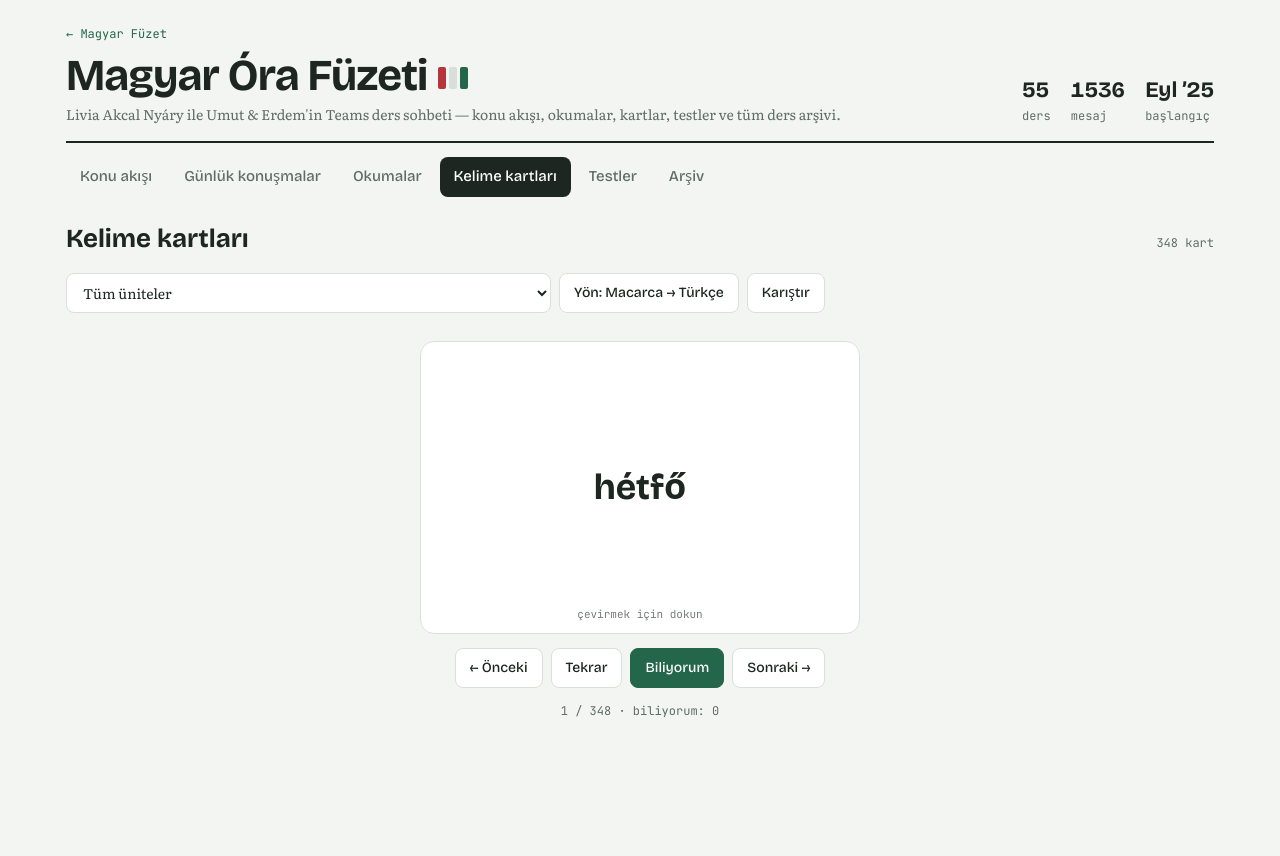
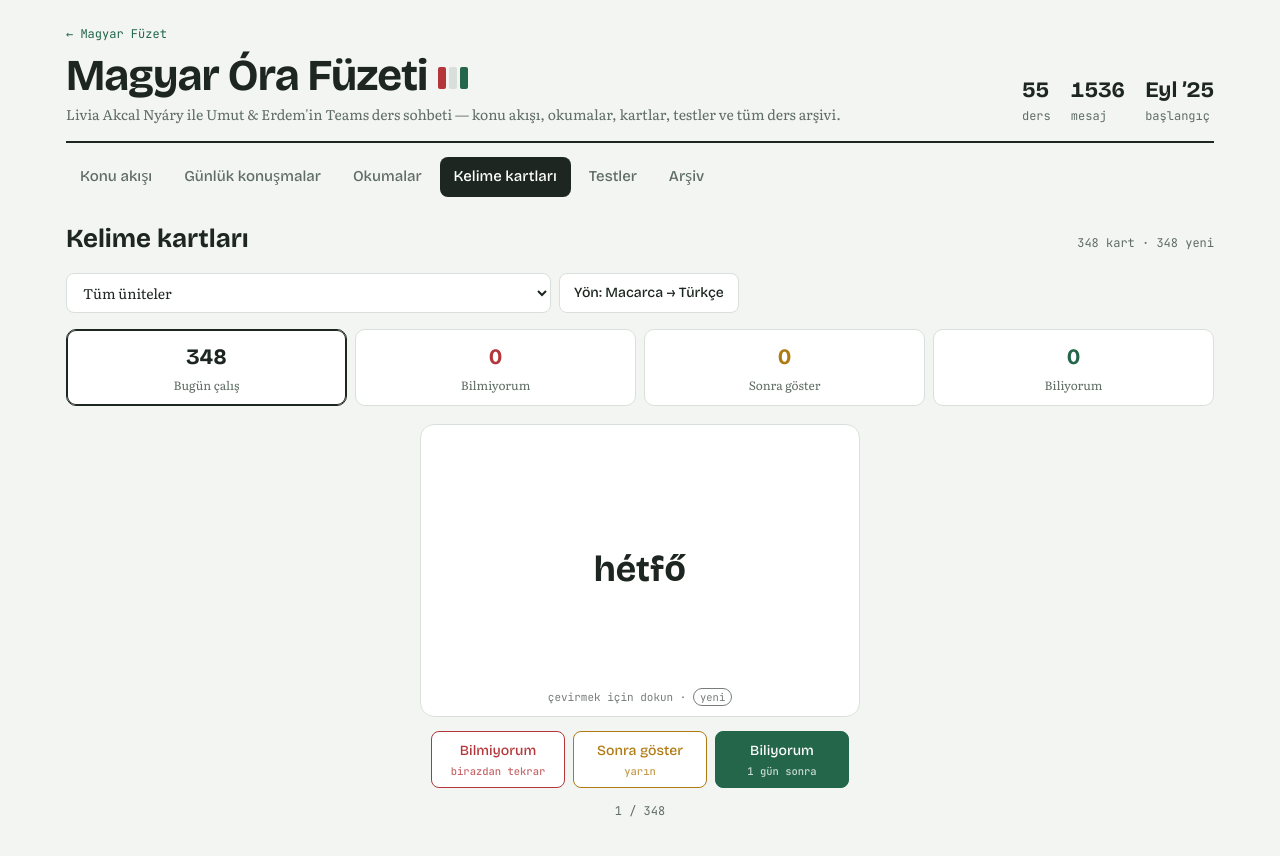
Before and after one commit to umutasilkefeli/Magyarora, a plain HTML site: page ders.html in a window 1280 px wide. Both pictures are taken after a click on the button "Kelime kartları". Before the commit the page ends 800 px from the top, so only its background shows below. Drawn offline with nearby package versions, Linux system fonts and the light colour scheme.

Commit message:
Add files via upload

```diff
--- a/ders.html
+++ b/ders.html
@@ -149,6 +149,17 @@ select.us{width:auto;max-width:min(360px,100%);font:inherit;font-size:14px;paddi
 .reveal{all:unset;cursor:pointer;font-family:var(--f-mono);font-size:12px;color:var(--accent);text-decoration:underline}
 .kh{font-family:var(--f-mono);font-size:11px;letter-spacing:.08em;text-transform:uppercase;color:var(--muted);margin:18px 0 6px;font-weight:500}
 @media (max-width:760px){.dl{max-width:95%}}
+.piles{display:grid;grid-template-columns:repeat(4,minmax(0,1fr));gap:8px;margin:0 0 6px}
+.pile{all:unset;cursor:pointer;display:grid;gap:2px;text-align:center;padding:10px 6px;border-radius:10px;border:1px solid var(--line);background:var(--paper)}
+.pile b{font-family:var(--f-display);font-size:22px;font-variant-numeric:tabular-nums}.pile span{font-size:12px;color:var(--muted)}
+.pile[aria-pressed="true"]{border-color:var(--ink);box-shadow:inset 0 0 0 1px var(--ink)}
+.pile.no b{color:var(--red)}.pile.later b{color:#b07a12}.pile.yes b{color:var(--accent)}
+.pile:focus-visible{outline:2px solid var(--accent);outline-offset:2px}
+.rate .btn{display:grid;gap:1px;text-align:center;min-width:104px}.rate .btn small{font-family:var(--f-mono);font-size:10.5px;opacity:.75}
+.r-no{border-color:var(--red);color:var(--red)}.r-later{border-color:#b07a12;color:#b07a12}.r-yes{background:var(--accent);border-color:var(--accent);color:var(--paper)}
+.tag{font-family:var(--f-mono);font-size:10.5px;padding:1px 6px;border-radius:999px;border:1px solid currentColor}
+.tag.no{color:var(--red)}.tag.later{color:#b07a12}.tag.yes{color:var(--accent)}
+@media (max-width:420px){.rate .btn{min-width:0;flex:1;padding:8px 6px}}
 </style>
 </head><body><div class="wrap"><a class="back" href="./">← Magyar Füzet</a>
 
@@ -267,27 +278,48 @@ $('v-oku').innerHTML=`<div class="lhead"><h2>Okumalar</h2><span class="meta">Her
 document.addEventListener('click',e=>{const c=e.target.closest('[data-cq]');if(c){const t=$('cq'+c.dataset.cq);t.hidden=!t.hidden}});document.addEventListener('click',e=>{const b=e.target.closest('[data-tr]');if(b){const p=$('tr'+b.dataset.tr);p.hidden=!p.hidden;b.setAttribute('aria-pressed',!p.hidden)}});
 $('trAll').onclick=e=>{const on=e.target.getAttribute('aria-pressed')!=='true';e.target.setAttribute('aria-pressed',on);e.target.textContent=on?'Çevirileri gizle':'Tüm çevirileri göster';
   document.querySelectorAll('.reading .tr').forEach(p=>p.hidden=!on);document.querySelectorAll('[data-tr]').forEach(b=>b.setAttribute('aria-pressed',on))};
-// Kartlar
-let deck=[],ci=0,dir='hu',known=new Set();
+// Kartlar – hatırlatmalı (aralıklı tekrar)
+const SR_KEY='mo-sr1',DAY=864e5,STEPS=[1,3,7,14,30];
+let SR={};try{SR=JSON.parse(localStorage.getItem(SR_KEY)||'{}')}catch(e){}
+const srSave=()=>{try{localStorage.setItem(SR_KEY,JSON.stringify(SR))}catch(e){}};
+const ck=c=>c.h+'|'+c.t;
+const st=c=>SR[ck(c)]||null; // {p:'no'|'later'|'yes', b:box, d:due}
+let pool=[],deck=[],ci=0,dir='hu',pile='due',done=0;
 $('v-kart').innerHTML=`<div class="lhead"><h2>Kelime kartları</h2><span class="meta" id="kmeta"></span></div>
-<div class="unitbar"><select class="us" id="kunit" aria-label="Ünite">${unitOpts(true)}<optgroup label="27–29 Ekim dersleri · Temel kelimeler (A1–A2)">${EX.decks.map((d,i)=>`<option value="x${i}">${esc(d.name)} (${d.cards.length})</option>`).join('')}<option value="xall">Tüm temel kelimeler</option></optgroup></select>
-<button class="btn" id="kdir">Yön: Macarca → Türkçe</button><button class="btn" id="kmix">Karıştır</button></div>
-<div class="deck"><button class="card" id="kcard" aria-label="Kartı çevir"><div class="in"><div class="f"><span class="w" id="kf"></span><span class="hint">çevirmek için dokun</span></div><div class="b"><span class="w" id="kb"></span><span class="hint" id="ku"></span></div></div></button>
-<div class="row"><button class="btn" id="kprev">← Önceki</button><button class="btn" id="kno">Tekrar</button><button class="btn pri" id="kyes">Biliyorum</button><button class="btn" id="knext">Sonraki →</button></div>
-<span class="prog" id="kprog"></span></div>`;
-function buildDeck(){const v=$('kunit').value;deck=[];if(v[0]==='x'){EX.decks.forEach((d,i)=>{if(v==='xall'||v==='x'+i)d.cards.forEach(w=>deck.push({h:w[0],t:w[1],u:d.name}))});ci=0;known=new Set();drawCard();return}UN.forEach(u=>{if(v==='all'||v==String(u.id))u.vocab.forEach(w=>deck.push({h:w[0],t:w[1],u:u.id}))});ci=0;known=new Set();drawCard()}
-function drawCard(){const c=deck[ci];if(!c)return;$('kcard').classList.remove('flip');
-  setTimeout(()=>{$('kf').textContent=dir==='hu'?c.h:c.t;$('kb').textContent=dir==='hu'?c.t:c.h;$('ku').textContent=typeof c.u==='number'?'Ünite '+c.u:c.u},$('kcard').classList.contains('flip')?0:0);
-  $('kprog').textContent=`${ci+1} / ${deck.length} · biliyorum: ${known.size}`;$('kmeta').textContent=`${deck.length} kart`}
-$('kcard').onclick=()=>$('kcard').classList.toggle('flip');
-$('knext').onclick=()=>{ci=(ci+1)%deck.length;drawCard()};
-$('kprev').onclick=()=>{ci=(ci-1+deck.length)%deck.length;drawCard()};
-$('kyes').onclick=()=>{known.add(deck[ci].h+deck[ci].u);ci=(ci+1)%deck.length;drawCard()};
-$('kno').onclick=()=>{const c=deck.splice(ci,1)[0];deck.splice(Math.min(ci+3,deck.length),0,c);drawCard()};
-$('kmix').onclick=()=>{for(let i=deck.length-1;i>0;i--){const j=Math.floor(Math.random()*(i+1));[deck[i],deck[j]]=[deck[j],deck[i]]}ci=0;drawCard()};
+<div class="unitbar"><select class="us" id="kunit" aria-label="Deste">${unitOpts(true)}<optgroup label="27–29 Ekim dersleri · Temel kelimeler (A1–A2)">${EX.decks.map((d,i)=>`<option value="x${i}">${esc(d.name)} (${d.cards.length})</option>`).join('')}<option value="xall">Tüm temel kelimeler</option></optgroup></select>
+<button class="btn" id="kdir">Yön: Macarca → Türkçe</button></div>
+<div class="piles" id="piles"></div>
+<div class="deck" id="kdeck"></div>`;
+function buildPool(){const v=$('kunit').value;pool=[];
+  if(v[0]==='x')EX.decks.forEach((d,i)=>{if(v==='xall'||v==='x'+i)d.cards.forEach(w=>pool.push({h:w[0],t:w[1],u:d.name}))});
+  else UN.forEach(u=>{if(v==='all'||v==String(u.id))u.vocab.forEach(w=>pool.push({h:w[0],t:w[1],u:u.id}))});}
+function counts(){const now=Date.now(),c={due:0,new:0,no:0,later:0,yes:0};
+  pool.forEach(x=>{const s=st(x);if(!s){c.new++;c.due++;return}c[s.p]++;if(s.d<=now)c.due++});return c}
+function drawPiles(){const c=counts();const P=[['due','Bugün çalış',c.due,''],['no','Bilmiyorum',c.no,'no'],['later','Sonra göster',c.later,'later'],['yes','Biliyorum',c.yes,'yes']];
+  $('piles').innerHTML=P.map(([k,n,v,cl])=>`<button class="pile ${cl}" data-pile="${k}" aria-pressed="${pile===k}"><b>${v}</b><span>${n}</span></button>`).join('');
+  $('kmeta').textContent=`${pool.length} kart · ${c.new} yeni`}
+function buildDeck(){buildPool();const now=Date.now();
+  deck=pool.filter(x=>{const s=st(x);if(pile==='due')return !s||s.d<=now;return s&&s.p===pile});
+  if(pile==='due')deck.sort((a,b)=>{const sa=st(a),sb=st(b);return (sa?(sa.p==='no'?0:1):2)-(sb?(sb.p==='no'?0:1):2)});
+  ci=0;done=0;drawPiles();drawCard()}
+function drawCard(){const box=$('kdeck');
+  if(!deck.length||ci>=deck.length){box.innerHTML=`<div class="quiz" style="text-align:center;margin:0 auto"><div class="score">${done?'Bitti':'Kart yok'}</div><p>${pile==='due'?(done?`Bu oturumda ${done} kart çalıştın. Kalan kartlar zamanı gelince burada görünecek.`:'Bugün tekrar edilecek kart kalmadı. Yarın tekrar bak ya da başka bir deste seç.'):'Bu grupta kart yok.'}</p></div>`;drawPiles();return}
+  const c=deck[ci],s=st(c);
+  const tag=!s?'<span class="tag">yeni</span>':s.p==='no'?'<span class="tag no">bilmiyorum</span>':s.p==='later'?'<span class="tag later">sonra</span>':'<span class="tag yes">biliyorum</span>';
+  box.innerHTML=`<button class="card" id="kcard" aria-label="Kartı çevir"><div class="in"><div class="f"><span class="w">${esc(dir==='hu'?c.h:c.t)}</span><span class="hint">çevirmek için dokun · ${tag}</span></div><div class="b"><span class="w">${esc(dir==='hu'?c.t:c.h)}</span><span class="hint">${typeof c.u==='number'?'Ünite '+c.u:esc(c.u)}</span></div></div></button>
+  <div class="row rate"><button class="btn r-no" data-rate="no">Bilmiyorum<small>birazdan tekrar</small></button><button class="btn r-later" data-rate="later">Sonra göster<small>yarın</small></button><button class="btn r-yes" data-rate="yes">Biliyorum<small>${s&&s.p==='yes'?STEPS[Math.min((s.b||0)+1,4)]:STEPS[0]} gün sonra</small></button></div>
+  <span class="prog">${ci+1} / ${deck.length}</span>`;
+  $('kcard').onclick=()=>$('kcard').classList.toggle('flip');
+  box.querySelectorAll('[data-rate]').forEach(b=>b.onclick=()=>rate(b.dataset.rate))}
+function rate(r){const c=deck[ci],k=ck(c),s=SR[k]||{b:0},now=Date.now();
+  if(r==='no'){SR[k]={p:'no',b:0,d:now};const x=deck.splice(ci,1)[0];deck.splice(Math.min(ci+3,deck.length),0,x)}
+  else if(r==='later'){SR[k]={p:'later',b:Math.max(0,(s.b||0)-1),d:now+DAY};ci++;done++}
+  else{const b=s.p==='yes'?Math.min((s.b||0)+1,4):0;SR[k]={p:'yes',b,d:now+STEPS[b]*DAY};ci++;done++}
+  srSave();drawPiles();drawCard()}
 $('kdir').onclick=e=>{dir=dir==='hu'?'tr':'hu';e.target.textContent=dir==='hu'?'Yön: Macarca → Türkçe':'Yön: Türkçe → Macarca';drawCard()};
 $('kunit').onchange=buildDeck;
-document.addEventListener('keydown',e=>{if(view!=='kart'||e.target.tagName==='SELECT')return;if(e.key==='ArrowRight')$('knext').click();if(e.key==='ArrowLeft')$('kprev').click();if(e.key===' '){e.preventDefault();$('kcard').click()}});
+document.addEventListener('click',e=>{const p=e.target.closest('[data-pile]');if(p){pile=p.dataset.pile;buildDeck()}});
+document.addEventListener('keydown',e=>{if(view!=='kart'||e.target.tagName==='SELECT')return;const k={'1':'no','2':'later','3':'yes'}[e.key];if(k&&$('kcard'))rate(k);if(e.key===' '&&$('kcard')){e.preventDefault();$('kcard').click()}});
 buildDeck();
 // Testler
 let qs=[],qi=0,qok=0,answered=false;
--- a/sw.js
+++ b/sw.js
@@ -1,5 +1,5 @@
 // Magyar Füzet – çevrimdışı önbellek
-const CACHE = 'magyar-fuzet-v9';
+const CACHE = 'magyar-fuzet-v10';
 const FILES = ['./', './index.html', './ders.html', './manifest.webmanifest', './icon-192.png', './icon-512.png', './apple-touch-icon.png'];
 self.addEventListener('install', e => { e.waitUntil(caches.open(CACHE).then(c => c.addAll(FILES))); self.skipWaiting(); });
 self.addEventListener('activate', e => { e.waitUntil(caches.keys().then(ks => Promise.all(ks.filter(k => k !== CACHE).map(k => caches.delete(k))))); self.clients.claim(); });
```
